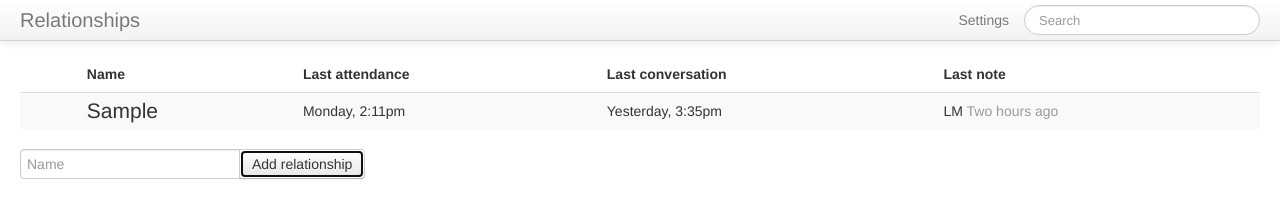
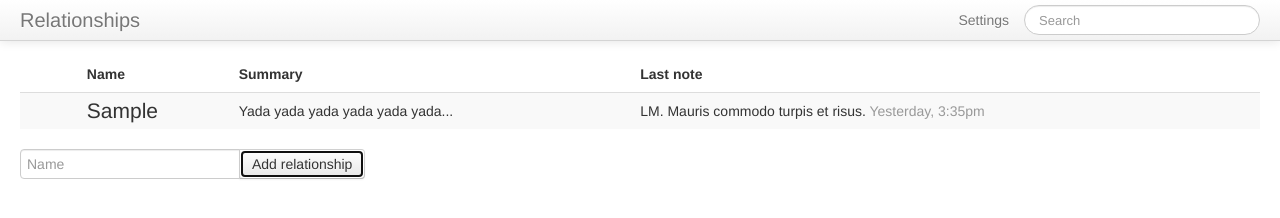
Before and after one commit to aaronshaf/people, a website: page public/index.html in a window 1280 px wide. Both pictures are taken after typing "Sample" into the empty fields and a click on the button "Add relationship". Drawn offline with Linux system fonts and the light colour scheme; no server answers.

Commit message:
Removing extraneous columns; adding summary column

```diff
--- a/public/partials/relationships.html
+++ b/public/partials/relationships.html
@@ -7,12 +7,7 @@
 			<th ng-click="testSort()">
 				<span style2="visibility: hidden;">Name</span>
 			</th>
-			<th>
-				Last attendance
-			</th>
-			<th>
-				Last conversation
-			</th>
+			<th>Summary</th>
 			<th>
 				<span style2="visibility: hidden;">Last note</span>
 			</th>
@@ -24,9 +19,8 @@
 				<div ng-click="toggleStatus(relationship)" class="btn-success" style="display: inline-block;width: 20px;height: 100%;"></div>
 			</td>
 			<td class="lead" style="white-space: nowrap;">{{relationship.name}}</td>
-			<td>Monday, 2:11pm</td>
-			<td>Yesterday, 3:35pm</td>
-			<td>LM <span class="muted small">Two hours ago</span></td>
+			<td>Yada yada yada yada yada yada...</td>
+			<td>LM. Mauris commodo turpis et risus. <span class="muted small">Yesterday, 3:35pm</span></td>
 		</tr>
 	</tbody>
 </table>
```
